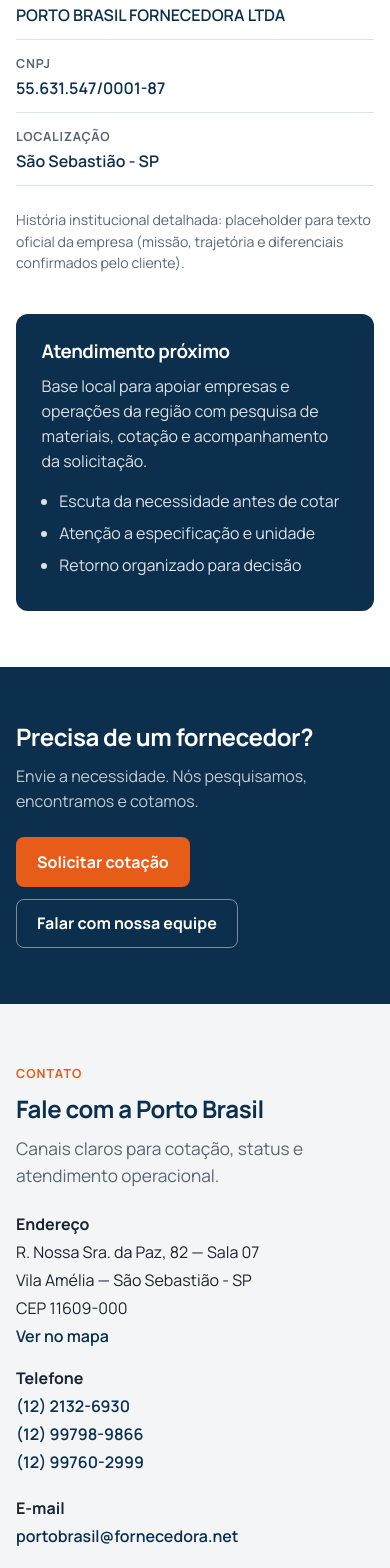
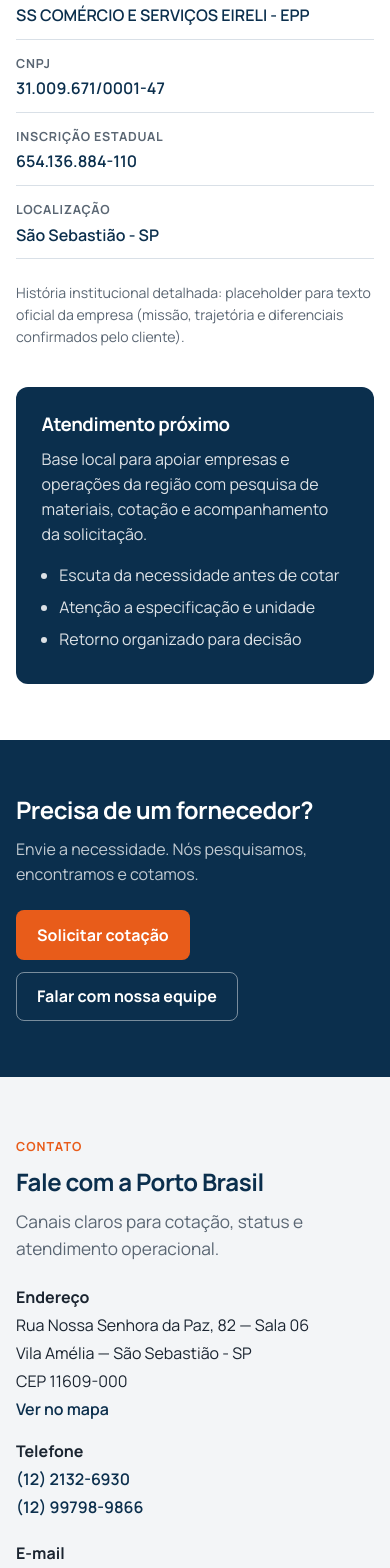
Before and after one commit to migs-maker00/porto-brasil-fornecedora, a React (Vite) app: page / in a window 390 px wide. Shown: the part 6380-7948 px from the top of the page. Built offline with nearby package versions, Linux system fonts and the light colour scheme.

Commit message:
Fix company legal and contact details from official letterhead.
Update CNPJ, IE, address (Sala 06), phones and email to match SS Comercio e Servicos records.

```diff
--- a/index.html
+++ b/index.html
@@ -7,7 +7,7 @@
     <title>Porto Brasil Fornecedora | Suprimentos em São Sebastião - SP</title>
     <meta
       name="description"
-      content="Porto Brasil Fornecedora (SS Comércio Fornecedora): materiais, ferramentas, ferragens, elétrica, hidráulica e EPIs para operações empresariais e marítimas em São Sebastião - SP. Solicite cotação."
+      content="Porto Brasil Fornecedora (SS Comércio & Serviços): materiais, ferramentas, ferragens, elétrica, hidráulica e EPIs para operações empresariais e marítimas em São Sebastião - SP. Solicite cotação."
     />
     <meta name="robots" content="index,follow" />
     <link rel="canonical" href="https://porto-brasil-fornecedora.vercel.app/" />
--- a/src/App.jsx
+++ b/src/App.jsx
@@ -182,6 +182,10 @@
                   <dd>{company.cnpj}</dd>
                 </div>
                 <div>
+                  <dt>Inscrição Estadual</dt>
+                  <dd>{company.ie}</dd>
+                </div>
+                <div>
                   <dt>Localização</dt>
                   <dd>São Sebastião - SP</dd>
                 </div>
--- a/src/data/site.js
+++ b/src/data/site.js
@@ -1,24 +1,25 @@
 export const company = {
   name: 'Porto Brasil Fornecedora',
-  legalName: 'PORTO BRASIL FORNECEDORA LTDA',
+  legalName: 'SS COMÉRCIO E SERVIÇOS EIRELI - EPP',
   tradeNameAlt: 'SS Comércio & Serviços',
-  cnpj: '55.631.547/0001-87',
+  cnpj: '31.009.671/0001-47',
+  ie: '654.136.884-110',
+  director: 'Cristiano Santos de Oliveira',
   addressLines: [
-    'R. Nossa Sra. da Paz, 82 — Sala 07',
+    'Rua Nossa Senhora da Paz, 82 — Sala 06',
     'Vila Amélia — São Sebastião - SP',
     'CEP 11609-000',
   ],
   phones: [
     { label: '(12) 2132-6930', href: 'tel:+551221326930' },
     { label: '(12) 99798-9866', href: 'tel:+5512997989866' },
-    { label: '(12) 99760-2999', href: 'tel:+5512997602999' },
   ],
-  email: 'portobrasil@fornecedora.net',
-  whatsapp: '5512997602999',
+  email: 'sscomercio.servico@gmail.com',
+  whatsapp: '5512997989866',
   hours: 'Segunda a sexta, 8h às 18h',
   hoursPlaceholder: false,
   mapsUrl:
-    'https://www.google.com/maps/search/?api=1&query=Rua+Nossa+Senhora+da+Paz+82+Vila+Amelia+Sao+Sebastiao+SP',
+    'https://www.google.com/maps/search/?api=1&query=Rua+Nossa+Senhora+da+Paz+82+Sala+06+Sao+Sebastiao+SP',
 }
 
 export const navLinks = [
```
Also changed, not shown: 1 other file (tests, documents, lock files or other folders).
